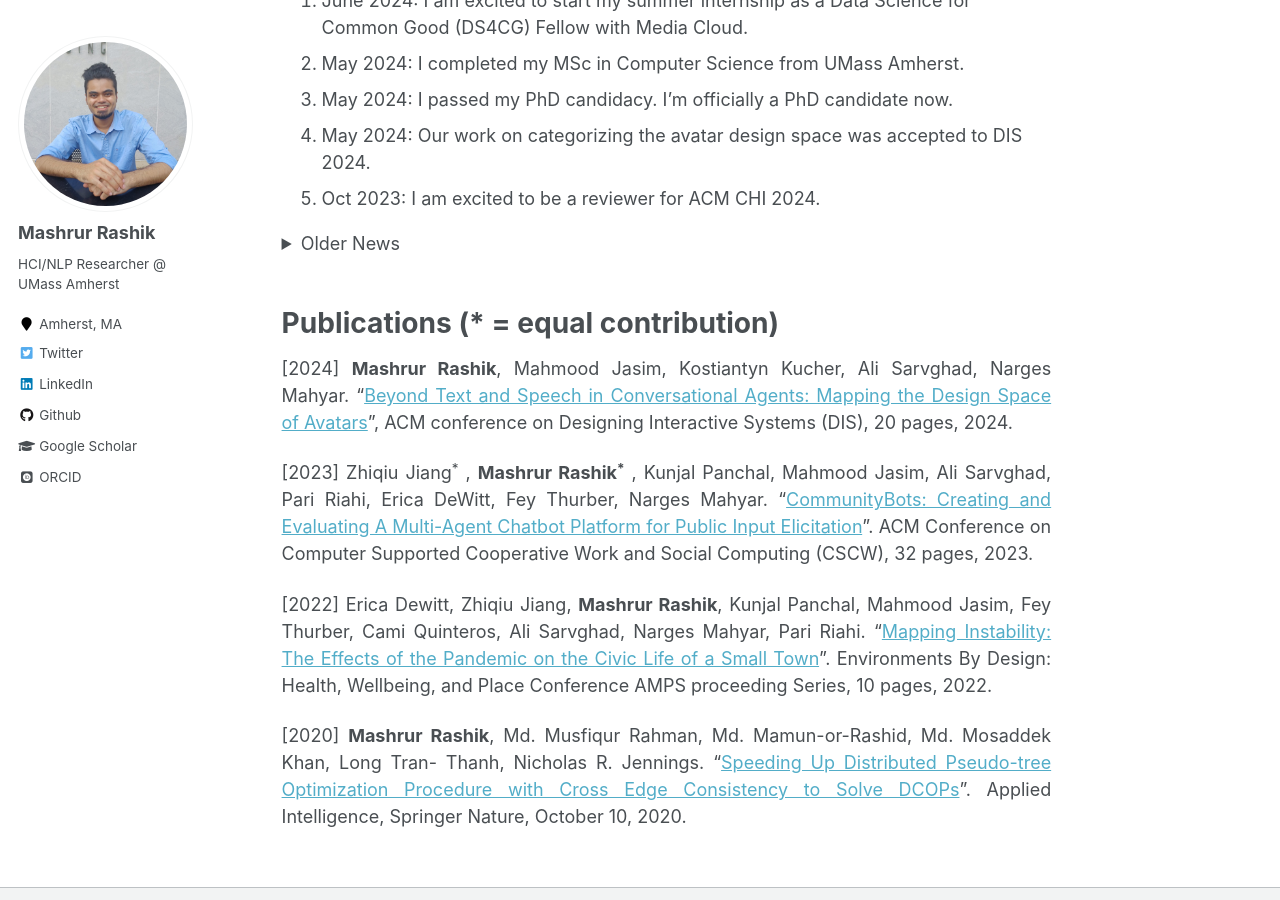
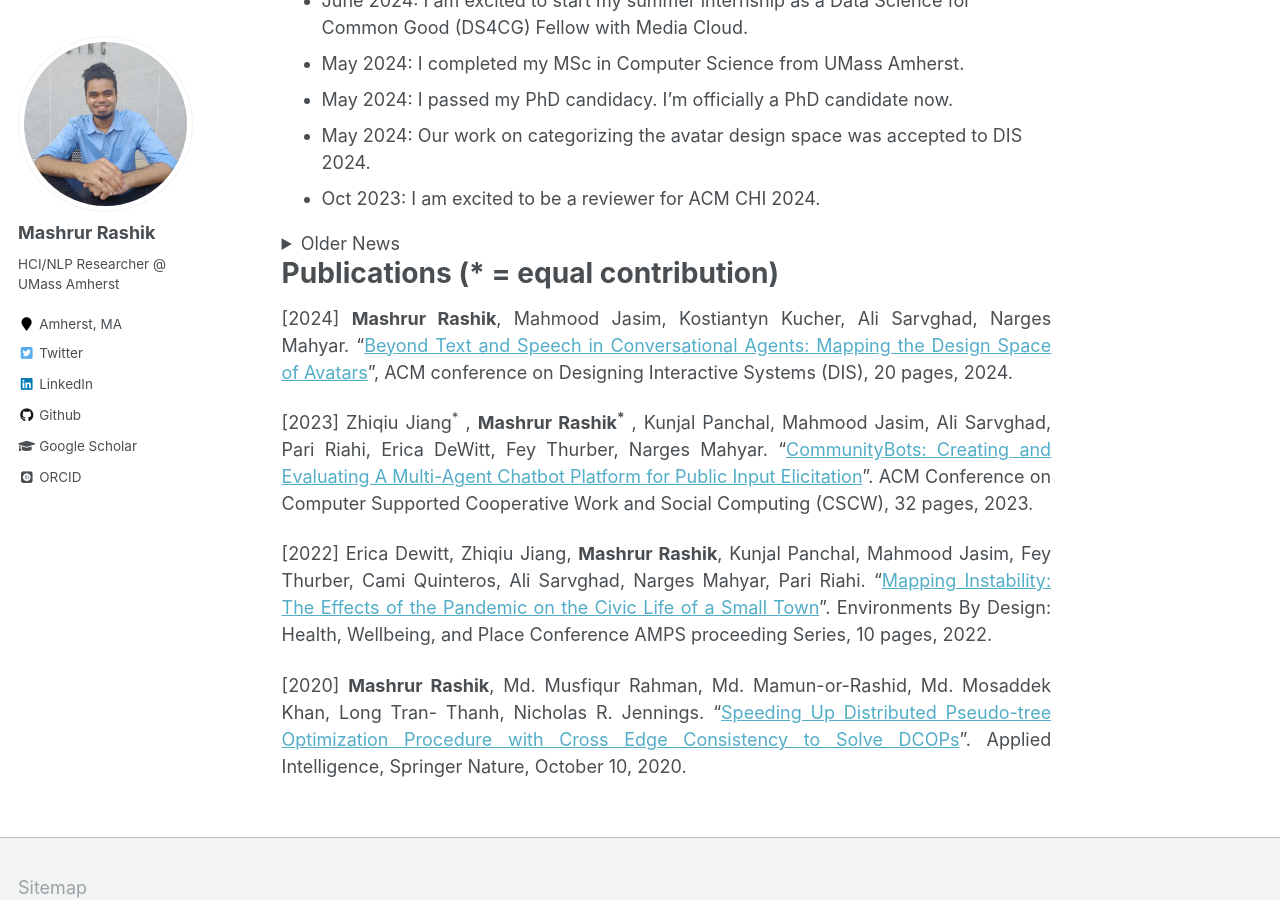
Before and after one commit to mashrur29/mashrur29.github.io, a Jekyll site: the page built from _pages/about.md, in a window 1280 px wide and 900 px high, scrolled down 812 px. Built offline with Jekyll 4.4.1, drawn with Linux system fonts in a browser that asks for light colours; some web fonts are replaced.

Commit message:
updated about

```diff
--- a/_pages/about.md
+++ b/_pages/about.md
@@ -19,27 +19,23 @@ Before UMass, I worked as a Machine Learning Engineer at TigerIT Bangladesh Ltd,
 
 Recent News
 ======
-1. June 2024: I am excited to start my summer internship as a Data Science for Common Good (DS4CG) Fellow with Media Cloud.
-2. May 2024: I completed my MSc in Computer Science from UMass Amherst.
-3. May 2024: I passed my PhD candidacy. I'm officially a PhD candidate now.
-4. May 2024: Our work on categorizing the avatar design space was accepted to DIS 2024.
-5. Oct 2023: I am excited to be a reviewer for ACM CHI 2024.
+- June 2024: I am excited to start my summer internship as a Data Science for Common Good (DS4CG) Fellow with Media Cloud.
+- May 2024: I completed my MSc in Computer Science from UMass Amherst.
+- May 2024: I passed my PhD candidacy. I'm officially a PhD candidate now.
+- May 2024: Our work on categorizing the avatar design space was accepted to DIS 2024.
+- Oct 2023: I am excited to be a reviewer for ACM CHI 2024.
 <details>
 <summary>Older News</summary>
 
-6. Oct 2023: Awarded Dr. Dave Lomet Graduate Scholarship for Systems Research.
-
-7. Nov 2022: Our CommunityBots paper was accepted to CSCW 2023.
-
-8. Aug 2022: I am excited to serve as the Web Chair for IEEE VIS 2023-2024.
-
-9. June 2022: Awarded Jim Gray Scholarship for Systems Research.
-
-10. Sep 2021: Started my Ms/PhD at UMass Amherst.
+- Oct 2023: Awarded Dr. Dave Lomet Graduate Scholarship for Systems Research.
+- Nov 2022: Our CommunityBots paper was accepted to CSCW 2023.
+- Aug 2022: I am excited to serve as the Web Chair for IEEE VIS 2023-2024.
+- June 2022: Awarded Jim Gray Scholarship for Systems Research.
+- Sep 2021: Started my Ms/PhD at UMass Amherst.
 
 </details>
 
-<br/>
+
 
 Publications (\* = equal contribution)
 ======
```
